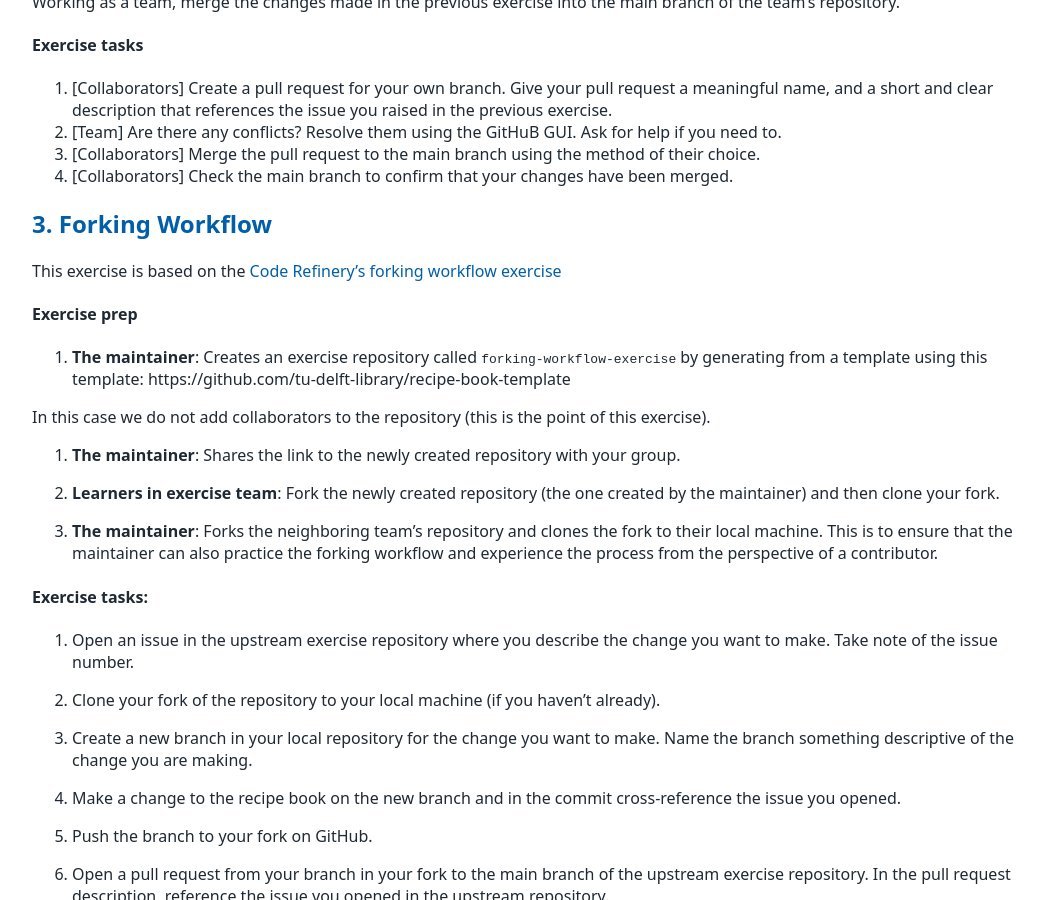
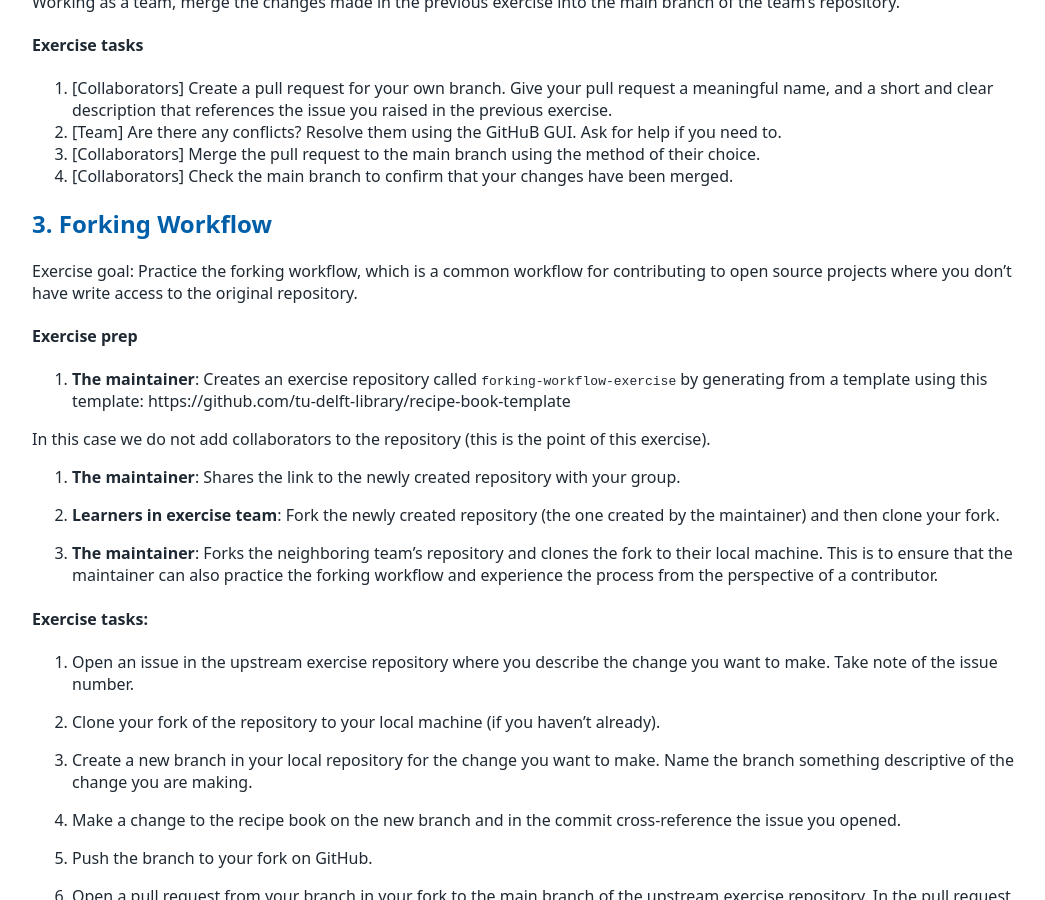
Before and after one commit to tu-delft-library/collaborative_software_development, a Jekyll site: the page built from material_for_participants/exercises.md, in a window 1280 px wide and 900 px high, scrolled down 774 px. Shown: the whole window, without its empty margins (108-1153 px from the left). Built offline with Jekyll 4.4.1, drawn with Linux system fonts in a browser that asks for light colours; our own code applies the rules of GitHub Pages for plain Markdown files.

```diff
--- a/material_for_participants/exercises.md
+++ b/material_for_participants/exercises.md
@@ -40,7 +40,8 @@ Working as a team, merge the changes made in the previous exercise into the main
 
 ## 3. Forking Workflow
 
-This exercise is based on the [Code Refinery's forking workflow exercise](https://coderefinery.github.io/git-collaborative/forking-workflow/#exercise)
+Exercise goal: Practice the forking workflow, which is a common workflow for contributing to open source projects where you don't have write access to the original repository.
+
 
 #### Exercise prep
 
```
Also changed, not shown: README.md.
